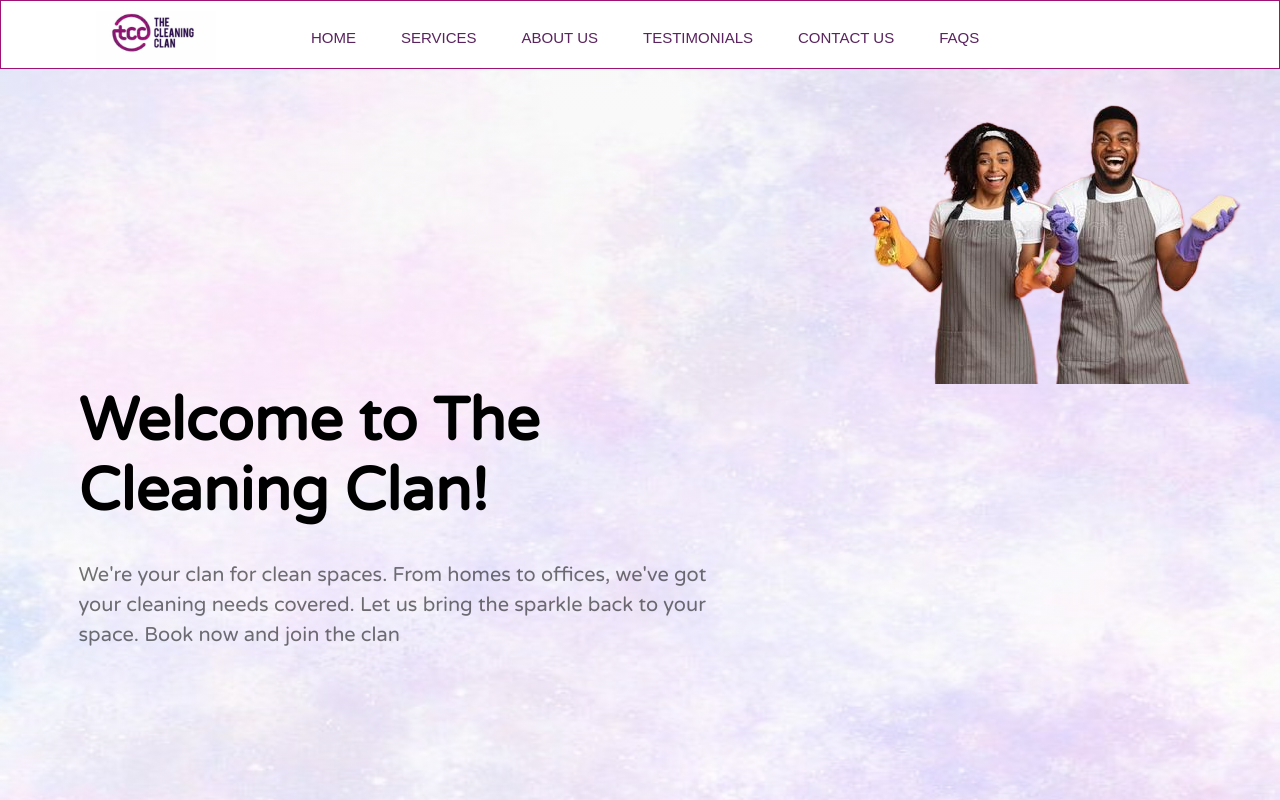
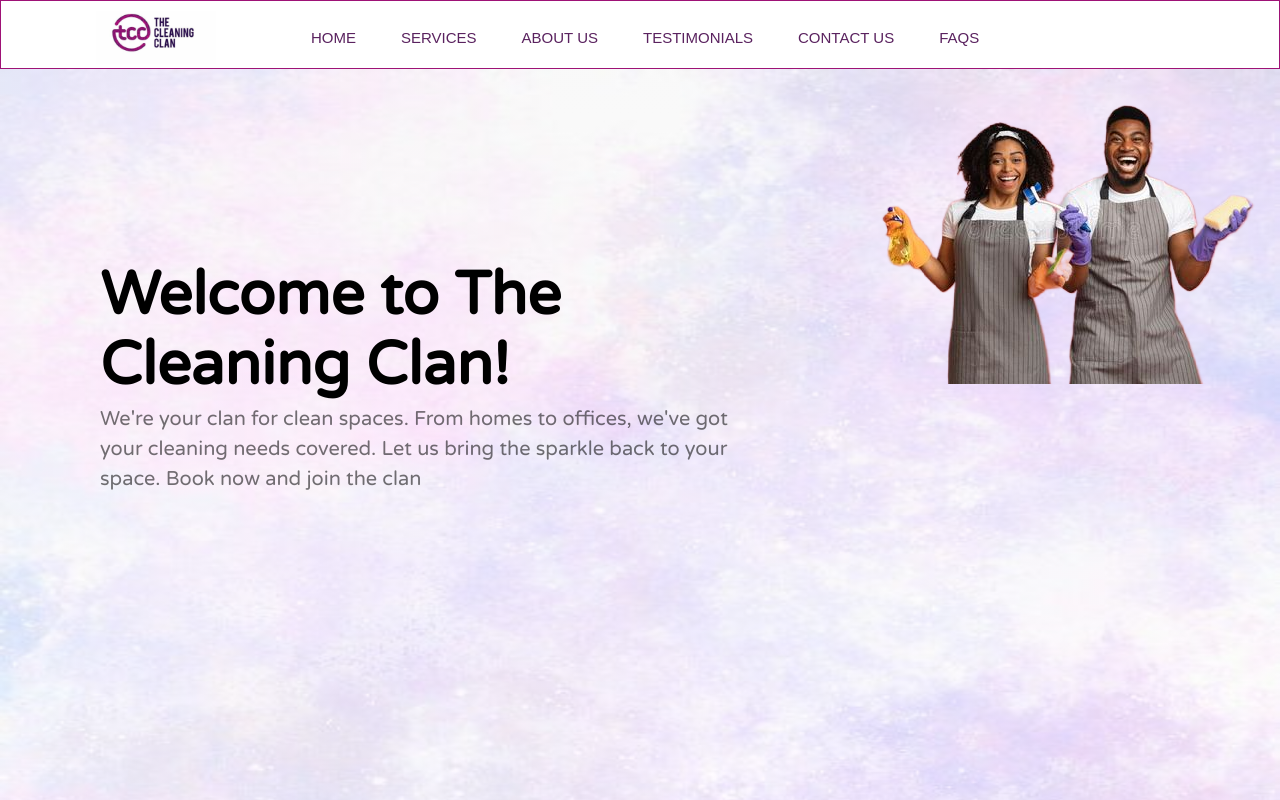
Before and after one commit to eniolaSamuel/CleaningClanProductPage, a React (Create React App) app: page / in a window 1280 px wide. Shown: the top 800 px of the page. Built offline with nearby package versions, Linux system fonts and the light colour scheme.

Commit message:
subsequent tcc commit

```diff
--- a/src/styles/HomePage.css
+++ b/src/styles/HomePage.css
@@ -10,12 +10,16 @@
 }
 
 .text-frame{
-    margin: auto;
+    height: 300px;
+    margin-top: 150px;
+    margin-left: 100px;
+    margin-right: 70px;
+
 }
 
 .text-frame h1{
     width: 600px;
-    height: 24px;
+    height: 104px;
     font-size: 60px;
     font-weight: 600;
     line-height: 70px;
@@ -33,6 +37,5 @@
     letter-spacing: 0em;
     text-align: left;
     color: rgba(0, 0, 0, 0.55);
-    margin-top: 150px;
     font-family: "Varela Round", sans-serif;
 }
```
